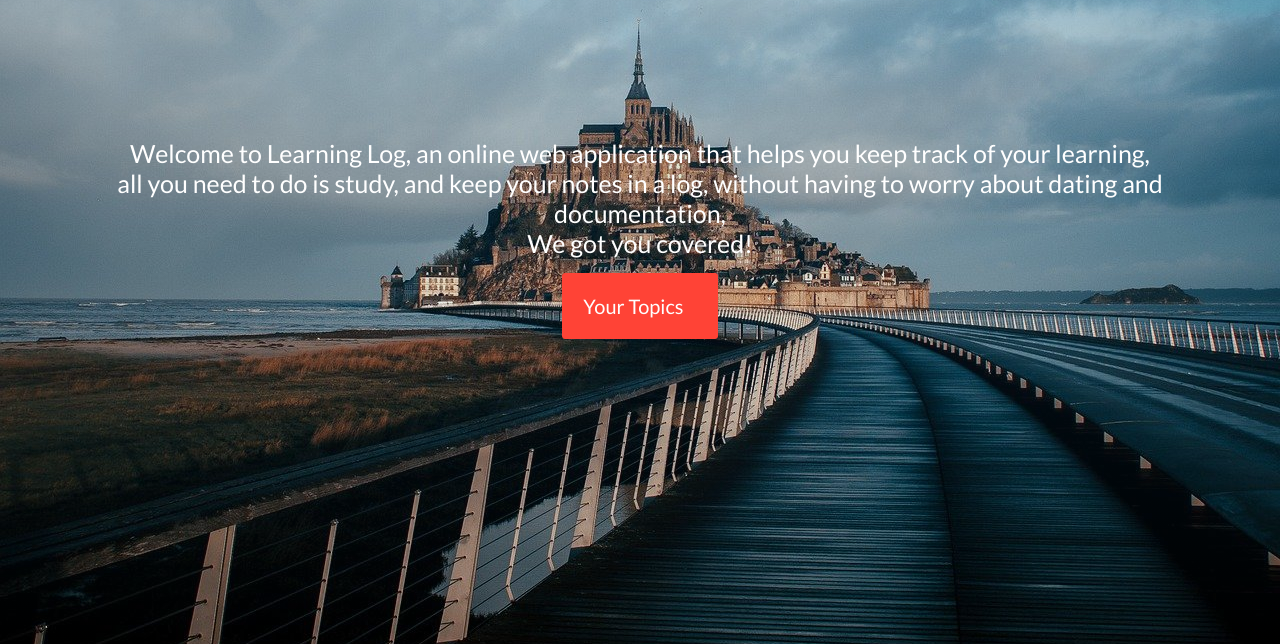
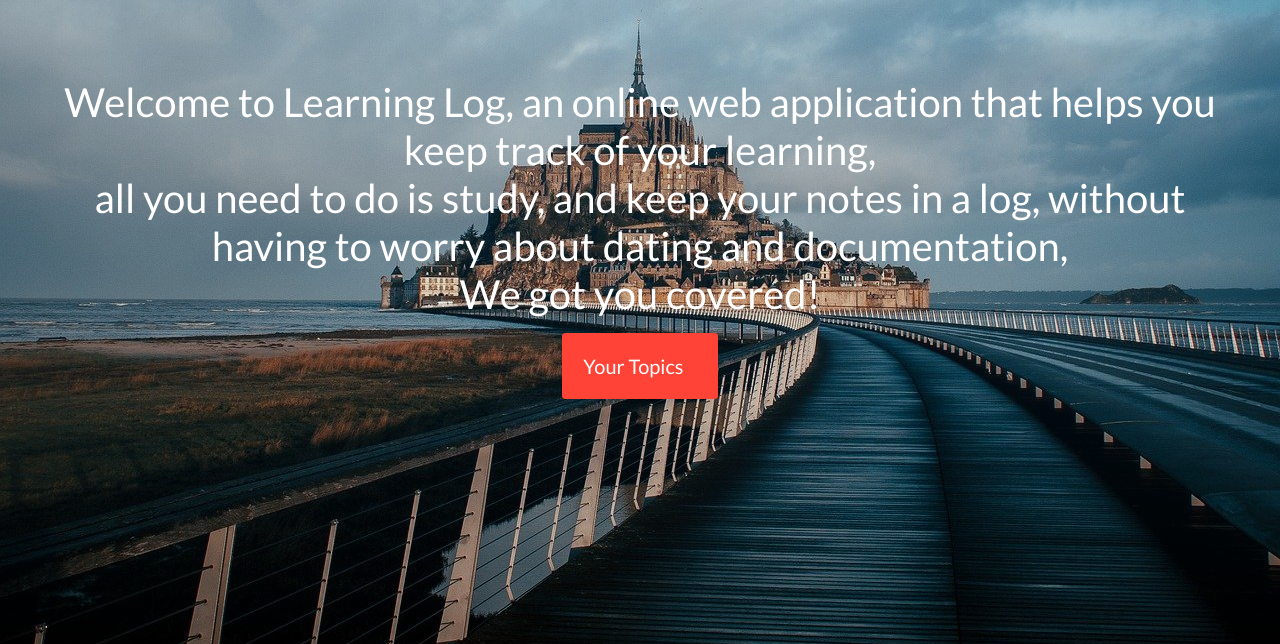
Before and after one commit to Mikeedozie/Learning_log, a Django app: page / in a window 1280 px wide. Shown: the part 159-803 px from the top of the page. Run offline with Django 4.2, Linux system fonts and the light colour scheme.

Commit message:
lastly modified

```diff
--- a/learning_logs/templates/index.html
+++ b/learning_logs/templates/index.html
@@ -19,7 +19,7 @@
         }
         .intro p {
             color: #fff;
-            font-size: 25px;
+            font-size: 40px;
 
         }
         .intro a {
```
